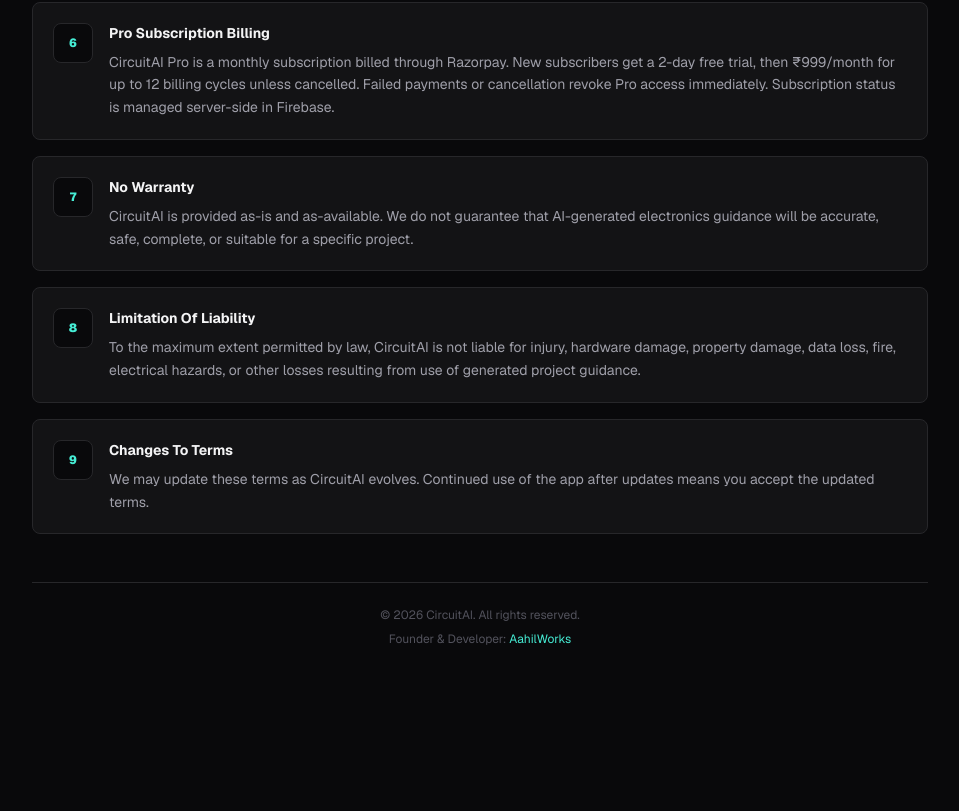
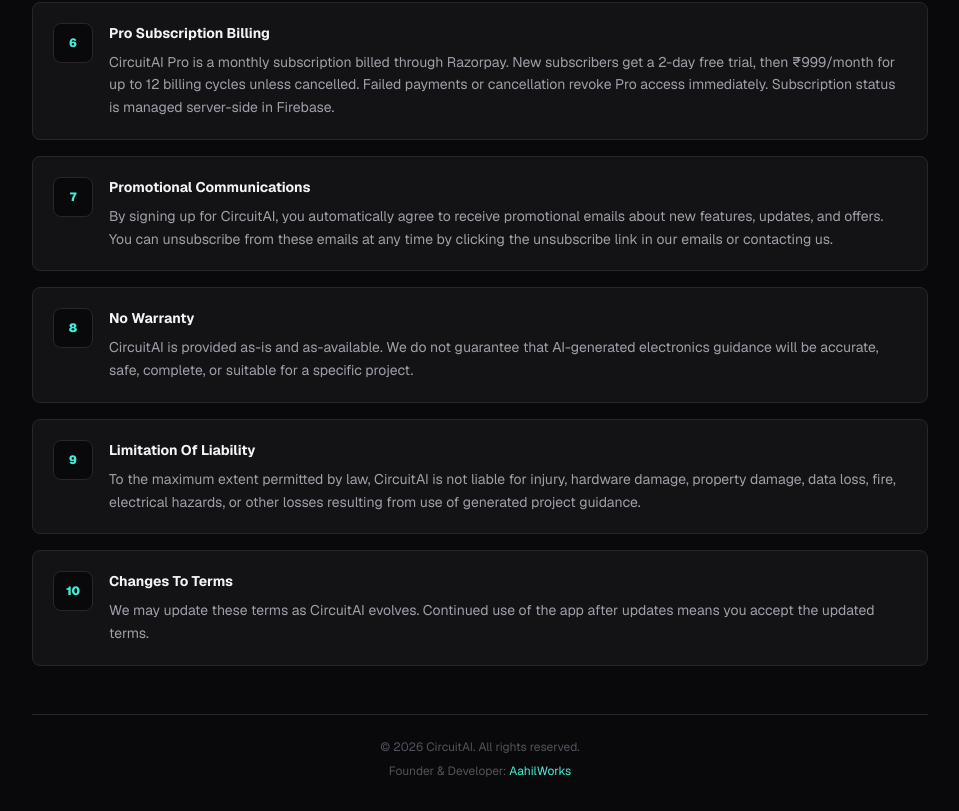
Before and after one commit to aahilworks/CircuitAI-Studio, a Next.js app: page /terms in a window 1280 px wide. Shown: the part 1098-1909 px from the top of the page, without its empty margins (160-1119 px from the left). Before the commit the page ends 1777 px from the top, so only its background shows below. Built offline with nearby package versions, Linux system fonts and the light colour scheme.

Commit message:
Add promotional communications to terms and ignore email template
- Add promotional-email.html to .gitignore
- Add 'Promotional Communications' term to Terms of Service
- Users automatically agree to receive promotional emails on signup
- Users can unsubscribe at any time via email link or contact

```diff
--- a/src/app/terms/page.tsx
+++ b/src/app/terms/page.tsx
@@ -27,6 +27,10 @@
   {
     title: 'Pro Subscription Billing',
     body: 'CircuitAI Pro is a monthly subscription billed through Razorpay. New subscribers get a 2-day free trial, then ₹999/month for up to 12 billing cycles unless cancelled. Failed payments or cancellation revoke Pro access immediately. Subscription status is managed server-side in Firebase.',
+  },
+  {
+    title: 'Promotional Communications',
+    body: 'By signing up for CircuitAI, you automatically agree to receive promotional emails about new features, updates, and offers. You can unsubscribe from these emails at any time by clicking the unsubscribe link in our emails or contacting us.',
   },
   {
     title: 'No Warranty',
```
Also changed, not shown: 1 other file (tests, documents, lock files or other folders).
